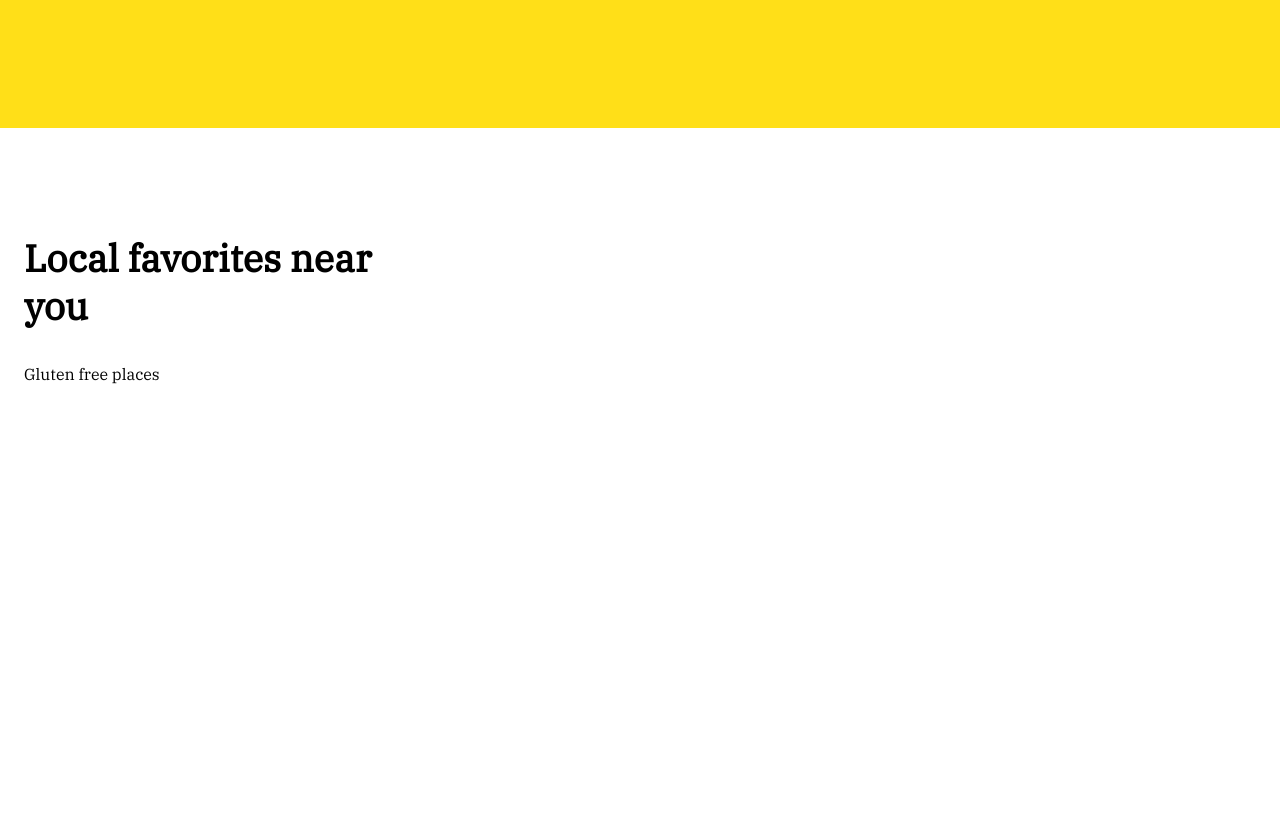
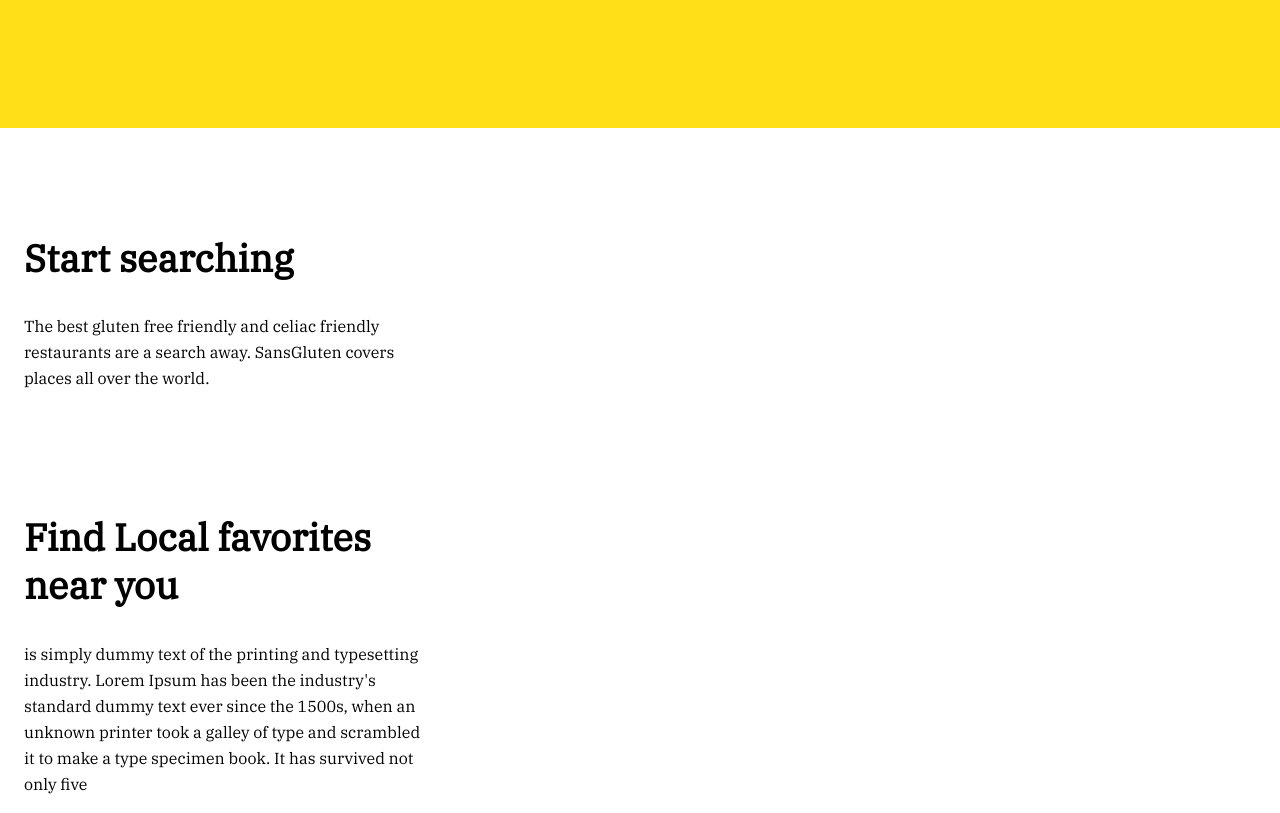
Before and after one commit to hgonz16/SansGluten, a website: page public/index.html in a window 1280 px wide. Shown: the part 400-1213 px from the top of the page. Before the commit the page ends 803 px from the top, so only its background shows below. Drawn offline with Linux system fonts and the light colour scheme.

Commit message:
formatted index html file

```diff
--- a/public/index.html
+++ b/public/index.html
@@ -1,12 +1,22 @@
 <!DOCTYPE html>
 <html lang="en">
-
   <head>
     <meta charset="UTF-8" />
     <meta name="viewport" content="width=device-width, initial-scale=1.0" />
-  <link rel="stylesheet" href="https://cdnjs.cloudflare.com/ajax/libs/font-awesome/4.7.0/css/font-awesome.min.css" />
-  <link href="https://fonts.googleapis.com/css2?family=IBM+Plex+Serif&display=swap" rel="stylesheet" />
-  <link rel="stylesheet" type="text/css" href="/public/css/style.css" media="screen" />
+    <link
+      rel="stylesheet"
+      href="https://cdnjs.cloudflare.com/ajax/libs/font-awesome/4.7.0/css/font-awesome.min.css"
+    />
+    <link
+      href="https://fonts.googleapis.com/css2?family=IBM+Plex+Serif&display=swap"
+      rel="stylesheet"
+    />
+    <link
+      rel="stylesheet"
+      type="text/css"
+      href="/public/css/style.css"
+      media="screen"
+    />
     <title>SansGluten</title>
   </head>
 
@@ -18,15 +28,32 @@
         </nav>
         <form class="search-content">
           <h2>Gluten Free Tempe</h2>
-        <input type="text" class="search-field" placeholder="Search SansGluten" />
+          <input
+            type="search"
+            class="search-field"
+            placeholder="Search SansGluten"
+          />
           <button type="submit" class="fa fa-search"></button>
         </form>
       </section>
+      <div class="col">
         <article class="info-block">
-      <h2>Local favorites near you</h2>
-      <p>Gluten free places</p>
+          <h2>Start searching</h2>
+          <p>
+            The best gluten free friendly and celiac friendly restaurants are a
+            search away. SansGluten covers places all over the world.
+          </p>
         </article>
+        <article class="info-block">
+          <h2>Find Local favorites near you</h2>
+          <p>
+            is simply dummy text of the printing and typesetting industry. Lorem
+            Ipsum has been the industry's standard dummy text ever since the
+            1500s, when an unknown printer took a galley of type and scrambled
+            it to make a type specimen book. It has survived not only five
+          </p>
+        </article>
+      </div>
     </main>
   </body>
-
 </html>
```
Lines whose indentation alone changed are shown as unchanged.
